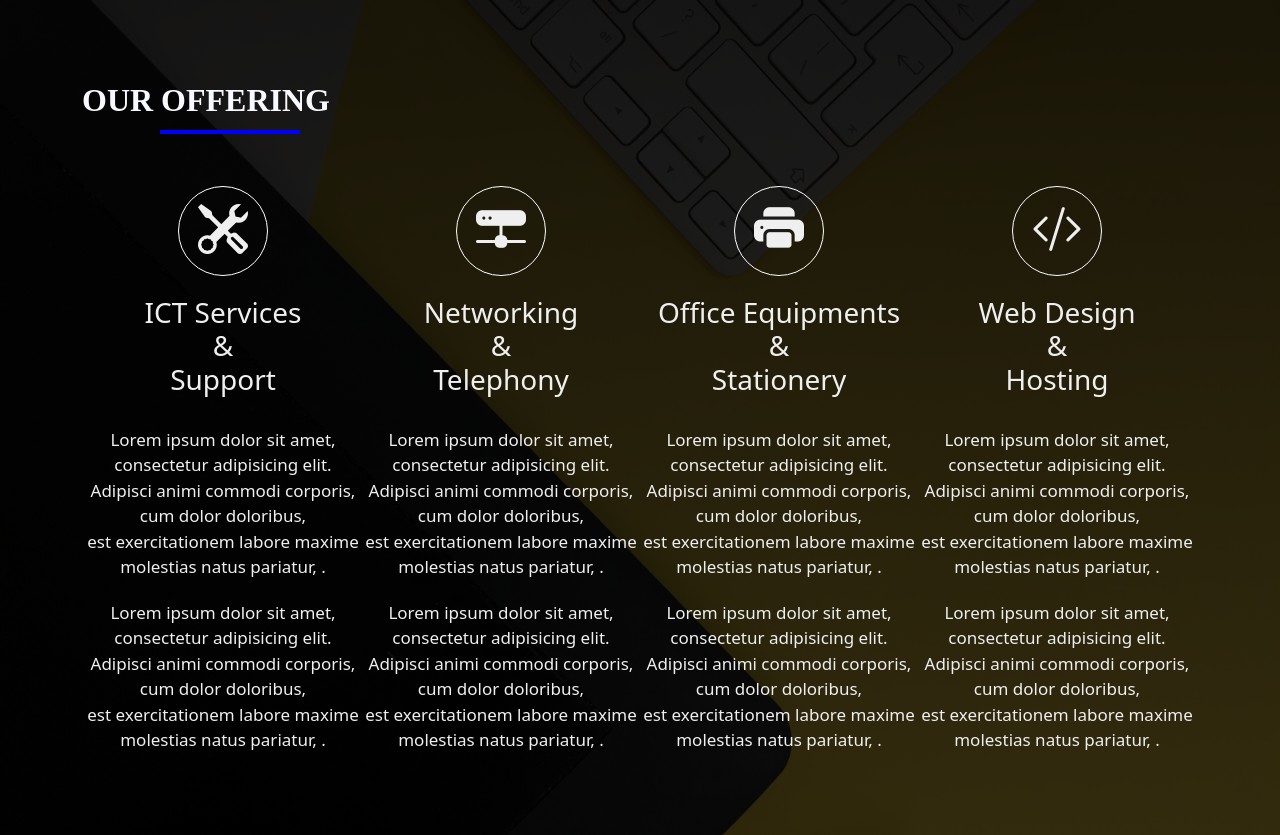
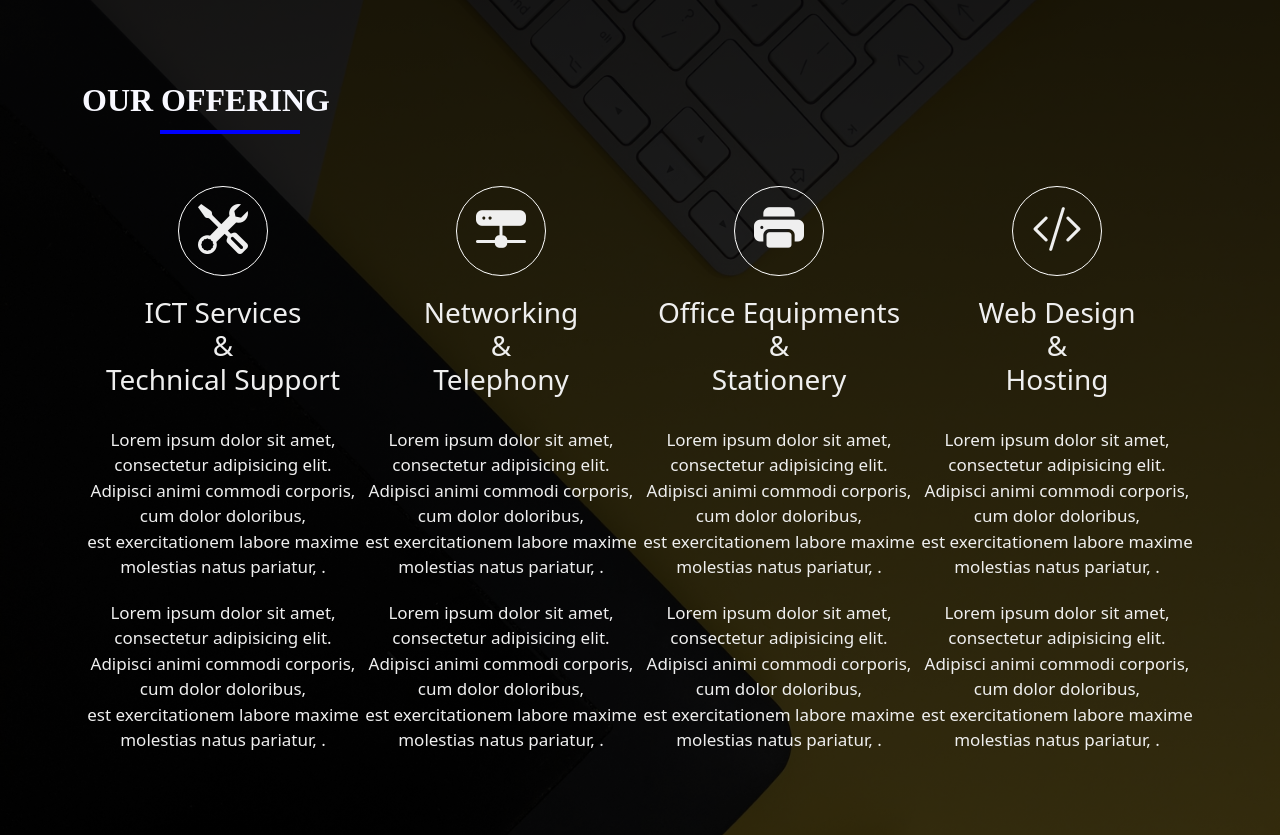
Before and after one commit to Charles-Muia/Techware_Scope_Solutions, a PHP site: page / in a window 1280 px wide. Shown: the part 1296-2131 px from the top of the page. Run offline with PHP 8.4, Linux system fonts and the light colour scheme; some libraries are stand-ins or nearby versions.

Commit message:
Techware_Scope_Solutions

```diff
--- a/index.php
+++ b/index.php
@@ -154,7 +154,7 @@
                                 <a href="https://www.facebook.com/TechwareScopeSolutions"><button type="button" class="btn btn-primary"> Read More ->>></button></a>
                             </div>
                                  <div class="col-md-6 para-bar">
-                                                <p> Wed Design & Hosting </p>
+                                               <p> Wed Design & Hosting </p>
                                                 <div class="progress">
                                                     <div class="progress-bar" style="width: 90%; background-color: deepskyblue"> 90% </div>
                                                 </div>
@@ -185,7 +185,7 @@
                                         <div class="icon">
                                             <i class="bi bi-tools"></i>
                                         </div>
-                                                <h3> ICT  Services <br> & <br> Support </h3>
+                                                <h3> ICT  Services <br> & <br> Technical Support </h3>
                                                     <p>Lorem ipsum dolor sit amet,
                                                         <br> consectetur adipisicing elit. <br>
                                                         Adipisci animi commodi corporis, <br> cum dolor doloribus,<br>
```
